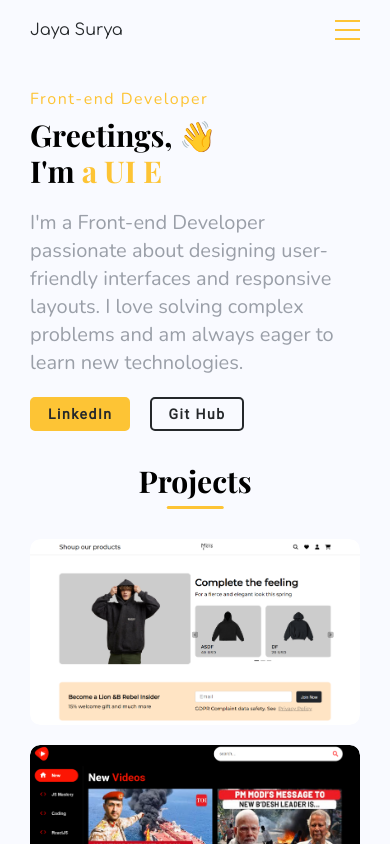
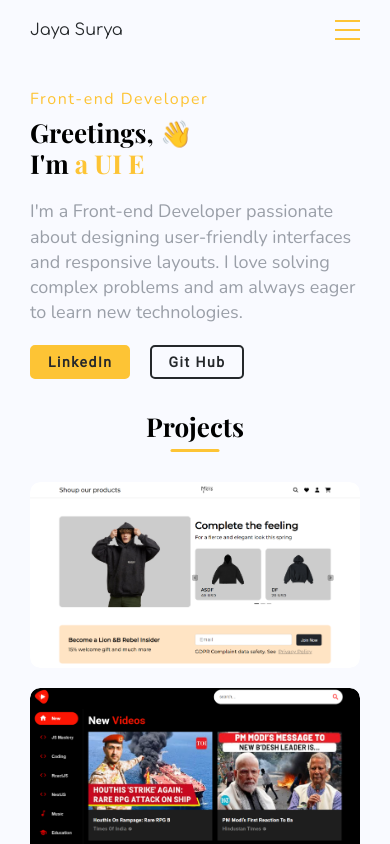
Before and after one commit to surya489/new_portfolio, a React (Create React App) app in the folder frontend/: page / in a window 390 px wide. Shown: the top 844 px of the page. Built offline with nearby package versions, Linux system fonts and the light colour scheme; the HTML template or start-up script is replaced by a standard one.

Commit message:
font size fix

```diff
--- a/frontend/src/App.css
+++ b/frontend/src/App.css
@@ -154,3 +154,15 @@ a {
     font-size: 30px;
   }
 }
+
+@media(max-width:480px) {
+
+  h1,
+  h2 {
+    font-size: 26px;
+  }
+
+  .f_20 {
+    font-size: 18px;
+  }
+}
```
